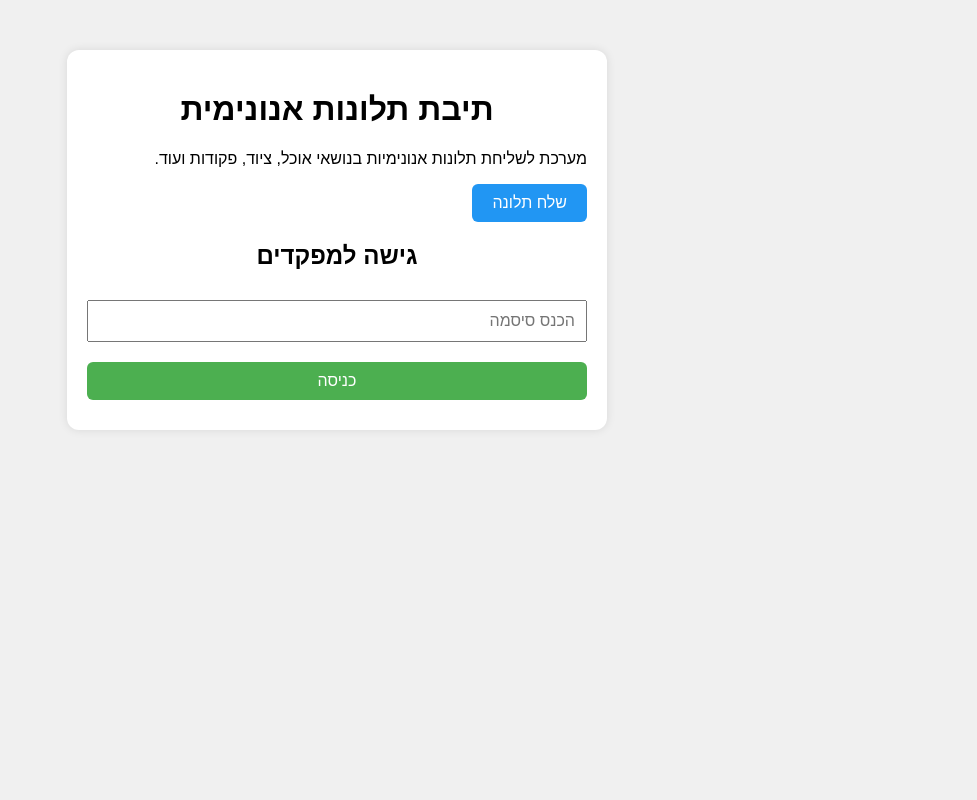
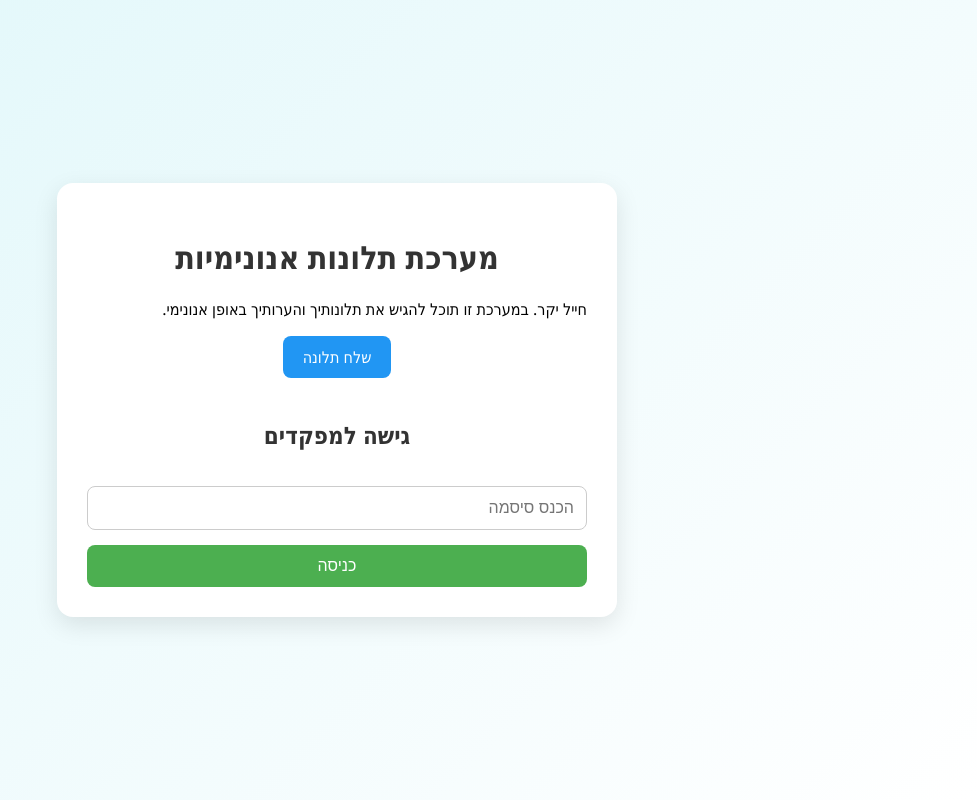
Before and after one commit to MendiEisenbach/complaints-app, a website: page public/index.html in a window 1280 px wide. Shown: the whole page, without its empty margins (303-1280 px from the left). Drawn offline with Linux system fonts and the light colour scheme.

Commit message:
implement routes and logic

```diff
--- a/app.js
+++ b/app.js
@@ -3,6 +3,7 @@ import path from 'path';
 import { fileURLToPath } from 'url';
 import dotenv from 'dotenv';
 import connectDB from './db/connect.js';
+import complaintsRouter from './routes/complaints.js';
 
 dotenv.config();
 const app = express();
@@ -20,6 +21,8 @@ app.use((req, res, next) => {
 
 app.use(express.static(path.join(__dirname, 'public')));
 
+app.use('/', complaintsRouter);
+
 
 const PORT = process.env.PORT || 3000;
 app.listen(PORT, () => {
--- a/package.json
+++ b/package.json
@@ -7,7 +7,8 @@
     "test": "tests"
   },
   "scripts": {
-    "test": "echo \"Error: no test specified\" && exit 1"
+    "test": "echo \"Error: no test specified\" && exit 1",
+    "start": "node app.js"
   },
   "repository": {
     "type": "git",
--- a/public/index.html
+++ b/public/index.html
@@ -7,9 +7,12 @@
   </head>
   <body>
     <div class="container">
-      <h1>תיבת תלונות אנונימית</h1>
-      <p>מערכת לשליחת תלונות אנונימיות בנושאי אוכל, ציוד, פקודות ועוד.</p>
-      <a href="/complaint.html" class="button">שלח תלונה</a>
+      <h1>מערכת תלונות אנונימיות</h1>
+      <p>חייל יקר. במערכת זו תוכל להגיש את תלונותיך והערותיך באופן אנונימי.</p>
+
+      <div class="button-wrapper">
+        <a href="/complaint.html" class="button">שלח תלונה</a>
+      </div>
 
       <form action="/admin" method="post">
         <h2>גישה למפקדים</h2>
--- a/public/style.css
+++ b/public/style.css
@@ -1,45 +1,72 @@
 body {
-  background-color: #f0f0f0;
-  font-family: sans-serif;
+  background: linear-gradient(135deg, #e0f7fa, #fff);
+  font-family: 'Segoe UI', Tahoma, Geneva, Verdana, sans-serif;
   direction: rtl;
   margin: 0;
   padding: 0;
+  display: flex;
+  justify-content: center;
+  align-items: center;
+  min-height: 100vh;
 }
 
 .container {
+  width: 100%;
   max-width: 500px;
   background: white;
-  margin: 50px auto;
-  padding: 20px;
-  border-radius: 12px;
-  box-shadow: 0 0 10px rgba(0,0,0,0.1);
+  padding: 30px;
+  border-radius: 16px;
+  box-shadow: 0 8px 24px rgba(0, 0, 0, 0.1);
+  transition: all 0.3s ease;
+}
+
+.container:hover {
+  transform: translateY(-2px);
+  box-shadow: 0 12px 30px rgba(0, 0, 0, 0.15);
 }
 
 h1, h2 {
   text-align: center;
+  color: #333;
+  margin-bottom: 20px;
 }
 
 form {
   display: flex;
   flex-direction: column;
+  gap: 15px;
 }
 
-input, select, textarea, button {
-  margin: 10px 0;
-  padding: 10px;
+input,
+select,
+textarea {
+  padding: 12px;
   font-size: 1rem;
+  border: 1px solid #ccc;
+  border-radius: 8px;
+  transition: border 0.3s;
+}
+
+input:focus,
+select:focus,
+textarea:focus {
+  border-color: #4caf50;
+  outline: none;
 }
 
 button {
   background-color: #4CAF50;
   color: white;
   border: none;
+  padding: 12px;
+  font-size: 1rem;
+  border-radius: 8px;
   cursor: pointer;
-  border-radius: 6px;
+  transition: background-color 0.3s;
 }
 
 button:hover {
-  background-color: #45a049;
+  background-color: #43a047;
 }
 
 .button {
@@ -49,5 +76,17 @@ button:hover {
   background-color: #2196F3;
   color: white;
   text-decoration: none;
-  border-radius: 6px;
+  border-radius: 8px;
+  transition: background-color 0.3s;
 }
+
+.button:hover {
+  background-color: #1976d2;
+}
+
+/* מרכז את כפתור ה-a */
+.button-wrapper {
+  display: flex;
+  justify-content: center;
+  margin-bottom: 20px;
+}
```
Also changed, not shown: controllers/complaintsController.js (+33 -0 lines), public/complaint.html (+1 -1 lines), routes/complaints.js (+9 -0 lines), tests/complaints.test.js (+1 -0 lines).
